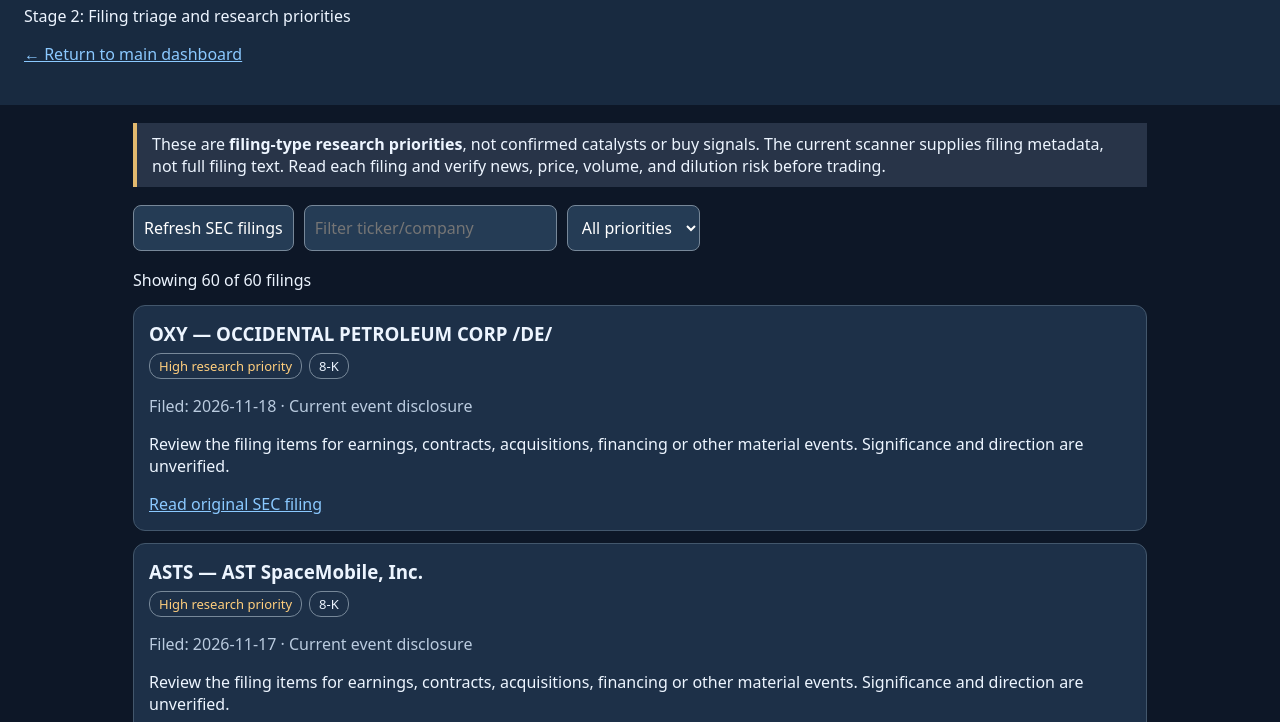
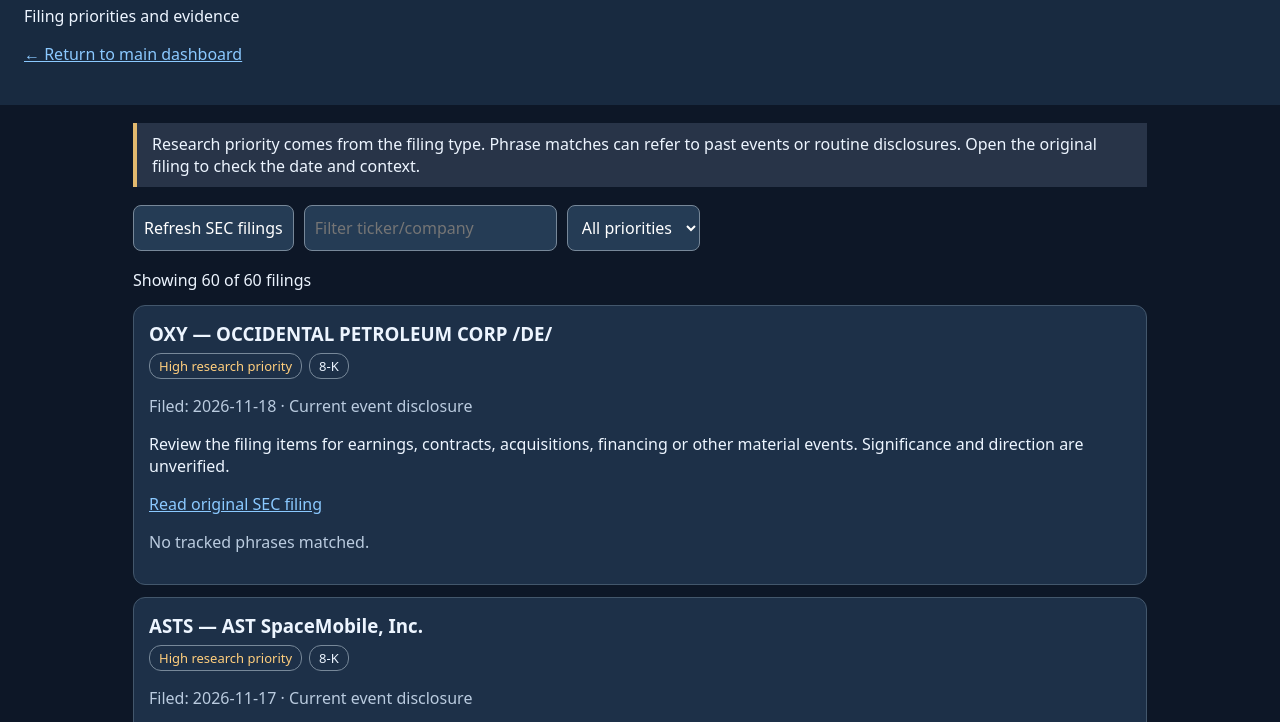
Before and after one commit to Sep5242/catalyst-1st, a plain HTML site: page sec-analysis.html in a window 1280 px wide. Shown: the part 70-792 px from the top of the page. Drawn offline with Linux system fonts and the light colour scheme.

Commit message:
Add files via upload

```diff
--- a/sec-analysis.html
+++ b/sec-analysis.html
@@ -2,14 +2,72 @@
 <html lang="en"><head><meta charset="utf-8"><meta name="viewport" content="width=device-width,initial-scale=1"><title>Catalyst 1st | SEC Analysis</title>
 <style>
 :root{color-scheme:dark}*{box-sizing:border-box}body{font:16px system-ui,Arial,sans-serif;background:#0d1727;color:#edf5ff;margin:0}header{padding:24px;background:#182a40}h1{color:#72e2c3;margin:0 0 8px}main{max-width:1050px;margin:auto;padding:18px}a{color:#8bc9ff}button,select,input{font:inherit;padding:10px;border-radius:8px;border:1px solid #789;background:#253c55;color:#fff}button{cursor:pointer}.controls{display:flex;gap:10px;flex-wrap:wrap;margin:18px 0}.item{background:#1d3048;padding:15px;border-radius:12px;margin:12px 0;border:1px solid #43576c}.item h3{margin:0 0 7px}.muted{color:#bacbdf}.tag{display:inline-block;border:1px solid #789;border-radius:12px;padding:3px 9px;margin-right:7px;font-size:13px}.high{color:#ffce7d}.medium{color:#a3e6ff}.low{color:#c4d0de}.notice{border-left:4px solid #e2b96e;padding:10px 15px;background:#283448}small{color:#bbcadb}#status{min-height:24px}</style></head>
-<body><header><h1>CATALYST 1ST — SEC Research</h1><div>Stage 2: Filing triage and research priorities</div><p><a href="./">← Return to main dashboard</a></p></header>
-<main><div class="notice">These are <b>filing-type research priorities</b>, not confirmed catalysts or buy signals. The current scanner supplies filing metadata, not full filing text. Read each filing and verify news, price, volume, and dilution risk before trading.</div>
+<body><header><h1>CATALYST 1ST — SEC Research</h1><div>Filing priorities and evidence</div><p><a href="./">← Return to main dashboard</a></p></header>
+<main><div class="notice">Research priority comes from the filing type. Phrase matches can refer to past events or routine disclosures. Open the original filing to check the date and context.</div>
 <div class="controls"><button id="refresh">Refresh SEC filings</button><input id="search" placeholder="Filter ticker/company" aria-label="Filter ticker or company"><select id="priority" aria-label="Filter priority"><option value="">All priorities</option><option>High</option><option>Medium</option><option>Low</option></select></div><div id="status" role="status"></div><div id="results"></div></main>
 <script>
 let filings=[];
+let analysisByAccession = new Map();
+let analysisStatus = "";
 const esc=s=>String(s??'').replace(/[&<>"']/g,c=>({'&':'&amp;','<':'&lt;','>':'&gt;','"':'&quot;',"'":'&#39;'}[c]));
 function classify(form){const f=String(form||'').toUpperCase();if(f==='8-K'||f==='6-K')return {priority:'High',type:'Current event disclosure',why:'Review the filing items for earnings, contracts, acquisitions, financing or other material events. Significance and direction are unverified.'};if(f==='10-Q'||f==='10-K'||f==='20-F')return {priority:'Medium',type:'Financial report',why:'Review results, guidance, liquidity, risks and changes versus prior periods.'};if(f.startsWith('S-')||f.includes('424B')||f==='F-3')return {priority:'High',type:'Securities offering / registration',why:'Check for dilution, financing terms and changes in share count. May be negative or neutral.'};if(f==='4')return {priority:'Medium',type:'Insider transaction',why:'Review transaction codes, ownership changes and whether sales are planned.'};return {priority:'Low',type:'Other SEC filing',why:'Read the filing to determine whether any material catalyst exists.'}}
-function render(){const q=document.getElementById('search').value.trim().toLowerCase(),p=document.getElementById('priority').value;let a=filings.filter(x=>{let c=classify(x.form);return (!p||p===c.priority)&&(!q||String(x.ticker||'').toLowerCase().includes(q)||String(x.company||'').toLowerCase().includes(q))});document.getElementById('status').textContent=`Showing ${a.length} of ${filings.length} filings`;document.getElementById('results').innerHTML=a.length?a.map(x=>{let c=classify(x.form),url=String(x.url||'');let link=/^https:\/\/(www\.)?sec\.gov\//i.test(url)?`<a href="${esc(url)}" target="_blank" rel="noopener noreferrer">Read original SEC filing</a>`:'SEC link unavailable';return `<article class="item"><h3>${esc(x.ticker||'Unknown ticker')} — ${esc(x.company||'')}</h3><span class="tag ${c.priority.toLowerCase()}">${c.priority} research priority</span><span class="tag">${esc(x.form||'Unknown form')}</span><p class="muted">Filed: ${esc(x.filed||'Unknown')} · ${esc(c.type)}</p><p>${esc(c.why)}</p>${link}</article>`}).join(''):'<p>No matching filings.</p>'}
-async function load(){document.getElementById('status').textContent='Loading SEC filings…';try{const r=await fetch('./data/sec-catalysts.json?ts='+Date.now(),{cache:'no-store'});if(!r.ok)throw Error('HTTP '+r.status);const data=await r.json();if(!Array.isArray(data.filings))throw Error('Unexpected JSON format');filings=data.filings;render()}catch(e){document.getElementById('status').textContent='Could not load SEC data: '+e.message+'. Confirm the scanner has created data/sec-catalysts.json.';document.getElementById('results').innerHTML=''}}
+function renderEvidence(filing) {
+  const analysis = analysisByAccession.get(filing.accession);
+  if (!analysis) return '<p class="muted">Filing evidence unavailable.</p>';
+  const signals = Array.isArray(analysis.signals) ? analysis.signals : [];
+  if (!signals.length) {
+    const message = analysis.status === 'Analyzed' ? 'No tracked phrases matched.' : analysis.status;
+    return `<p class="muted">${esc(message || 'Filing evidence unavailable.')}</p>`;
+  }
+  const matches = signals.map(signal => {
+    const excerpts = Array.isArray(signal.excerpts) ? signal.excerpts : [];
+    return `<li><strong>${esc(signal.phrase)}</strong> · ${esc(signal.mentions)} match(es)
+      ${excerpts.map(excerpt => `<blockquote>${esc(excerpt.replace(/\s+/g, ' ').trim())}</blockquote>`).join('')}
+    </li>`;
+  }).join('');
+  return `<details><summary>Filing evidence · ${signals.length} matched phrase(s)</summary><ul>${matches}</ul></details>`;
+}
+
+function render(){const q=document.getElementById('search').value.trim().toLowerCase(),p=document.getElementById('priority').value;let a=filings.filter(x=>{let c=classify(x.form);return (!p||p===c.priority)&&(!q||String(x.ticker||'').toLowerCase().includes(q)||String(x.company||'').toLowerCase().includes(q))});document.getElementById('status').textContent=`Showing ${a.length} of ${filings.length} filings${analysisStatus}`;document.getElementById('results').innerHTML=a.length?a.map(x=>{let c=classify(x.form),url=String(x.url||'');let link=/^https:\/\/(www\.)?sec\.gov\//i.test(url)?`<a href="${esc(url)}" target="_blank" rel="noopener noreferrer">Read original SEC filing</a>`:'SEC link unavailable';return `<article class="item"><h3>${esc(x.ticker||'Unknown ticker')} — ${esc(x.company||'')}</h3><span class="tag ${c.priority.toLowerCase()}">${c.priority} research priority</span><span class="tag">${esc(x.form||'Unknown form')}</span><p class="muted">Filed: ${esc(x.filed||'Unknown')} · ${esc(c.type)}</p><p>${esc(c.why)}</p>${link}${renderEvidence(x)}</article>`}).join(''):'<p>No matching filings.</p>'}
+async function readFeed(path) {
+  const response = await fetch(path, {cache: 'no-store'});
+  if (!response.ok) throw new Error('HTTP ' + response.status);
+  const data = await response.json();
+  if (!Array.isArray(data.filings)) throw new Error('Unexpected JSON format');
+  return data.filings;
+}
+
+async function load() {
+  const status = document.getElementById('status');
+  const refresh = document.getElementById('refresh');
+  status.textContent = 'Loading SEC filings…';
+  refresh.disabled = true;
+  try {
+    const [feed, analysis] = await Promise.allSettled([
+      readFeed('./data/sec-catalysts.json'),
+      readFeed('./data/sec-analysis.json')
+    ]);
+    if (feed.status === 'rejected') throw feed.reason;
+    filings = feed.value;
+    analysisByAccession = new Map();
+    analysisStatus = '';
+    if (analysis.status === 'fulfilled') {
+      for (const filing of analysis.value) {
+        if (filing.accession) analysisByAccession.set(filing.accession, filing);
+      }
+    } else {
+      analysisStatus = ' · Filing evidence unavailable';
+    }
+    render();
+  } catch (error) {
+    filings = [];
+    analysisByAccession.clear();
+    analysisStatus = '';
+    status.textContent = 'Could not load SEC filings: ' + error.message;
+    document.getElementById('results').replaceChildren();
+  } finally {
+    refresh.disabled = false;
+  }
+}
 document.getElementById('refresh').onclick=load;document.getElementById('search').oninput=render;document.getElementById('priority').onchange=render;load();
 </script></body></html>
```
